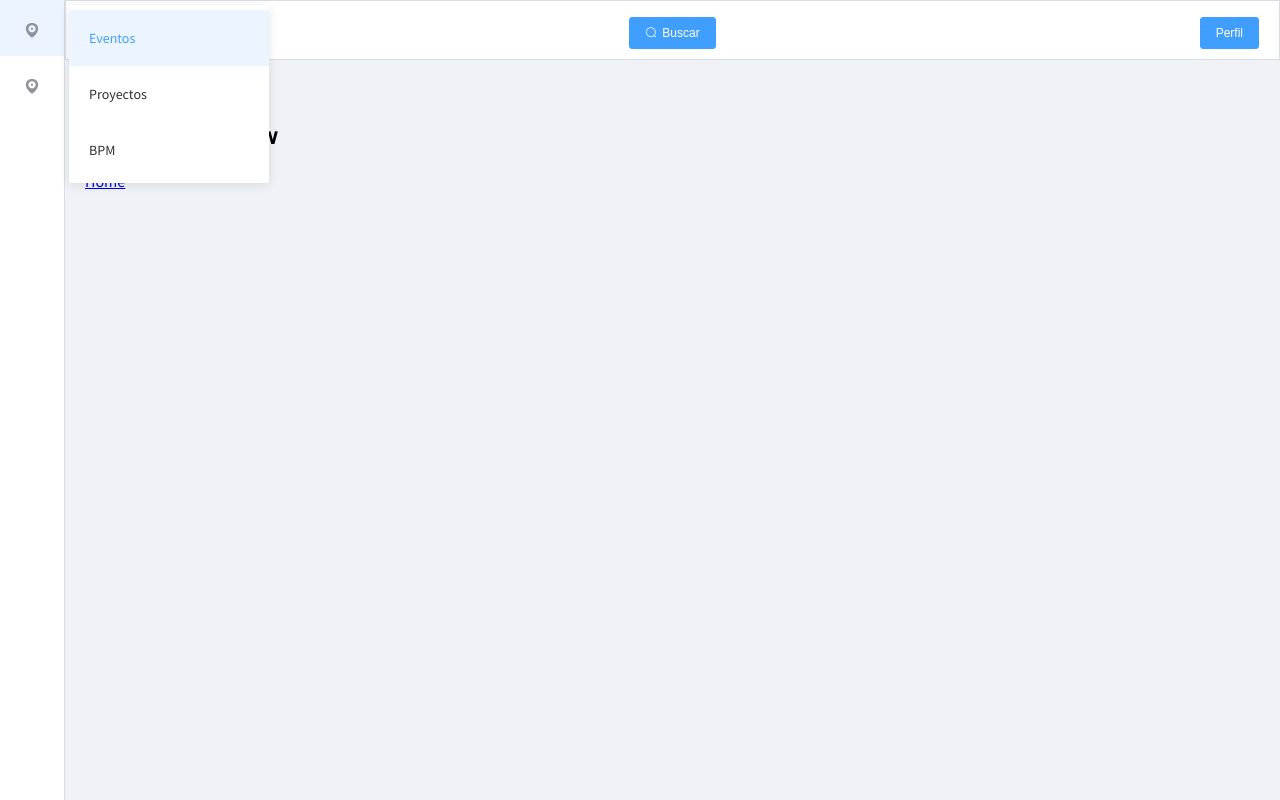
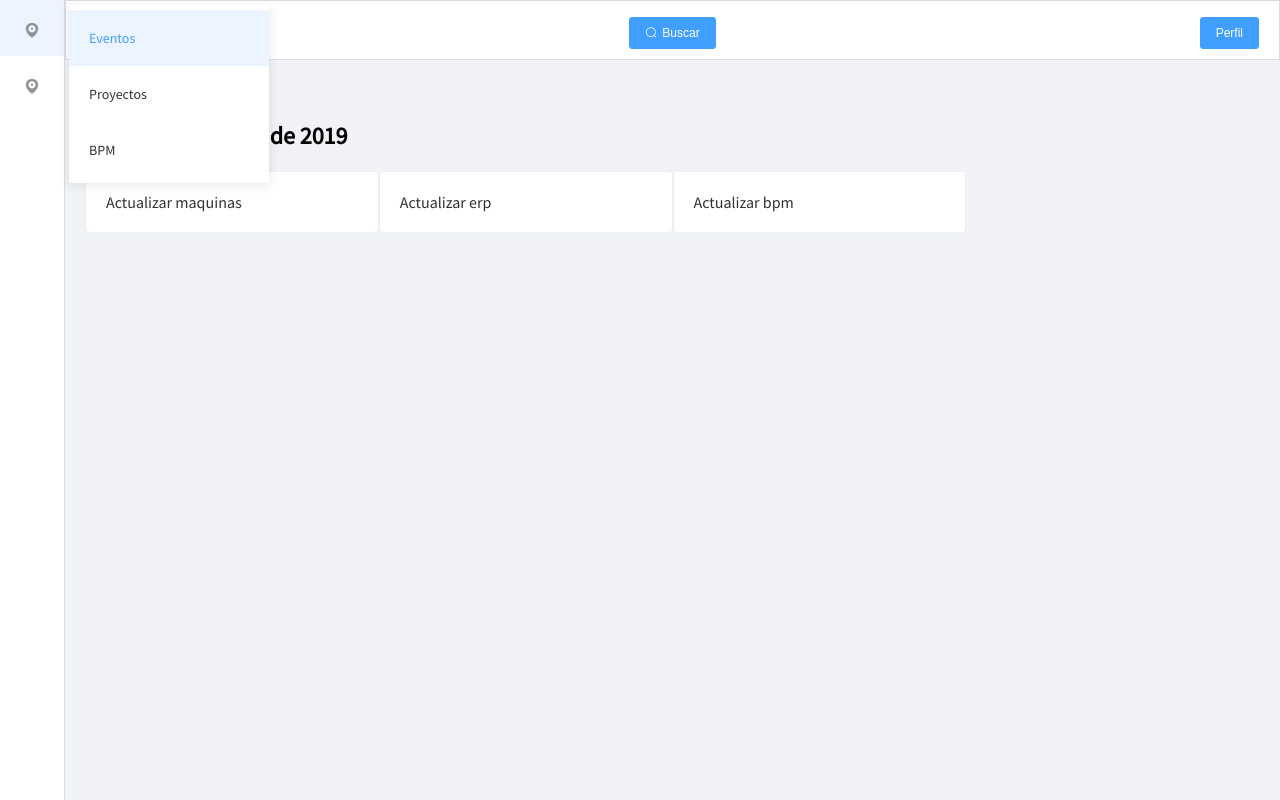
Before and after one commit to saulzeul/vuejs-jwt, a Vue app: page /home in a window 1280 px wide. Both pictures are taken after a click on the item "Eventos". Built offline with nearby package versions, Linux system fonts and the light colour scheme.

Commit message:
Add event cards

```diff
--- a/src/components/Global/Breadcrumb.vue
+++ b/src/components/Global/Breadcrumb.vue
@@ -3,9 +3,9 @@
     <el-breadcrumb separator-class="el-icon-arrow-right">
       <transition-group enter-active-class="animated faster fadeInRight">
         <el-breadcrumb-item
-          v-for="(route, index) in $route.meta"
+          v-for="route in $route.meta"
           :to="route.path"
-          :key="index"
+          :key="route.id"
         >{{ route.name }}</el-breadcrumb-item>
       </transition-group>
     </el-breadcrumb>
--- a/src/router/modules/events.js
+++ b/src/router/modules/events.js
@@ -1,11 +1,19 @@
 import Events from '@/views/Home/Events'
+import Event from '@/views/Home/Events/id';
 const events = {
     path: '/home/events',
     name: 'events',
     component: Events,
     meta: [
-        { name: 'home', path: '/home' },
-        { name: 'events', path: '/home/events' },
+        { id: 1, name: 'home', path: '/home' },
+        { id: 2, name: 'events', path: '/home/events' },
+    ],
+    children: [
+        {
+            path: ':id',
+            name: 'event',
+            component: Event
+        }
     ]
 }
 export default events
--- a/src/router/modules/home.js
+++ b/src/router/modules/home.js
@@ -4,7 +4,7 @@ const home = {
     name: 'home',
     component: Home,
     meta: [
-        { name: 'home', path: '/home' },
+        { id: 1, name: 'home', path: '/home' },
     ]
 }
 export default home
--- /dev/null
+++ b/src/views/Home/Events/id.vue
@@ -0,0 +1,5 @@
+<template>
+    <div>
+        {{ $route.params.id }}
+    </div>
+</template>
--- a/src/views/Home/Events/index.vue
+++ b/src/views/Home/Events/index.vue
@@ -1,6 +1,34 @@
 <template>
   <div>
-    <h2>This is a Event view</h2>
-    <router-link to="/home">Home</router-link>
+    <h2>Martes 2 de Marzo de 2019</h2>
+    <div class="row">
+      <div class="column" v-for="(evento, index) in eventos" :key="index">
+        <el-card shadow="never">{{ evento.name }}</el-card>
+      </div>
+    </div>
+    <router-view></router-view>
   </div>
 </template>
+<script>
+export default {
+  data() {
+    return {
+      eventos: [
+        { id: 1, name: "Actualizar maquinas" },
+        { id: 2, name: "Actualizar erp" },
+        { id: 3, name: "Actualizar bpm" }
+      ]
+    };
+  }
+};
+</script>
+<style lang="scss" scoped>
+.row {
+  display: flex;
+  flex-wrap: wrap;
+}
+.column {
+  flex: 25%;
+  max-width: 25%;
+}
+</style>
```
Also changed, not shown: 1 other file (tests, documents, lock files or other folders).
